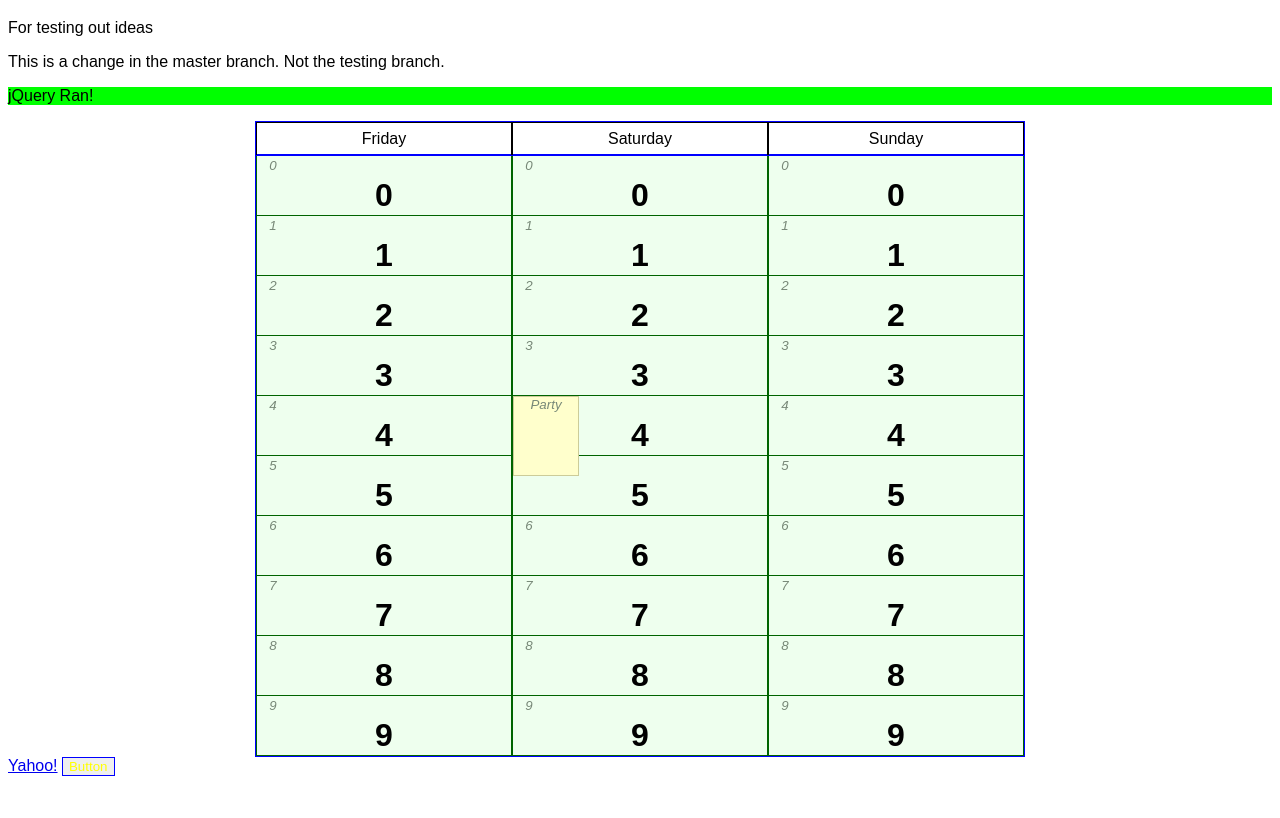
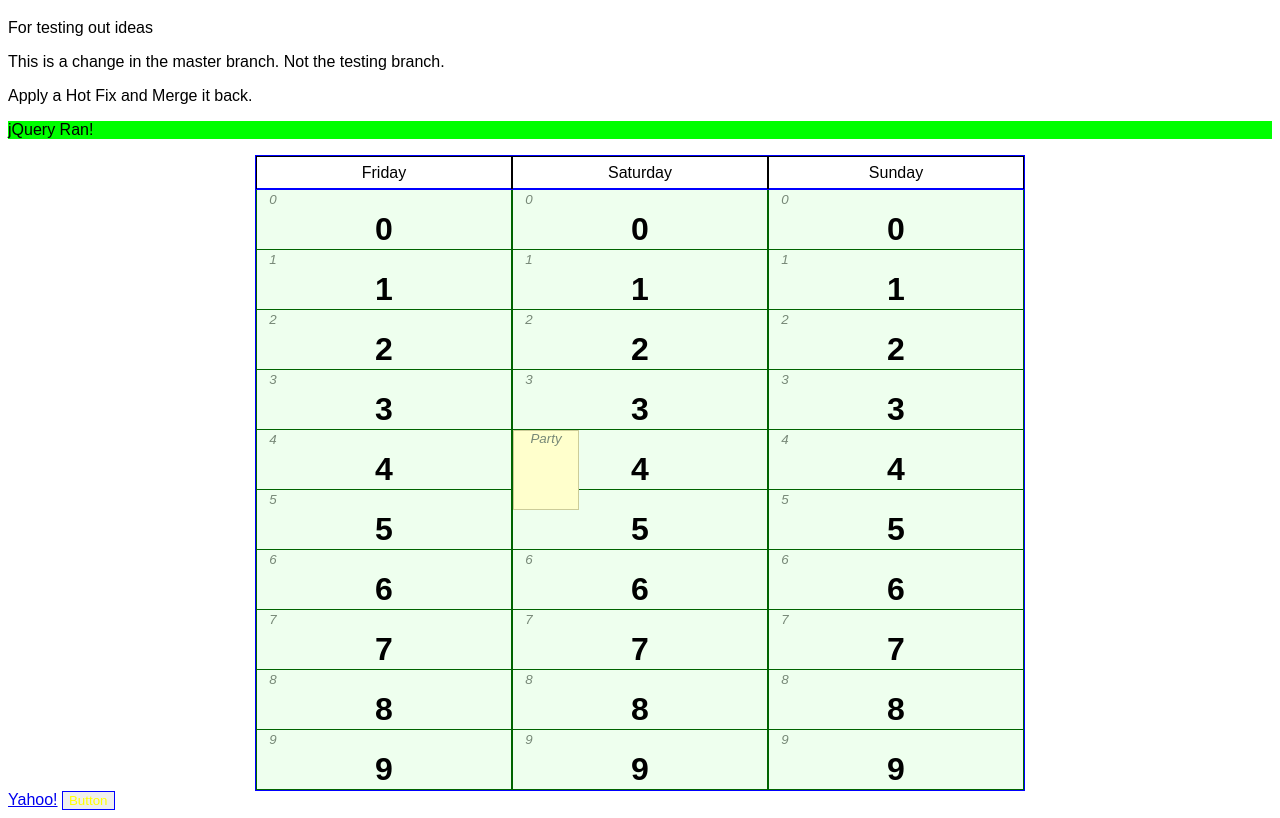
Before and after one commit to snovis/jqdev, a plain HTML site: page index.html in a window 1280 px wide. Shown: the part 61-879 px from the top of the page. Before the commit the page ends 845 px from the top, so only its background shows below. Drawn offline with Linux system fonts and the light colour scheme.

Commit message:
Apply Hot Fix!

```diff
--- a/index.html
+++ b/index.html
@@ -13,6 +13,7 @@
 <p>For testing out ideas</p>
 
 <p> This is a change in the master branch. Not the testing branch. </p>
+<p>Apply a Hot Fix and Merge it back.</p>
 <div id="jqtest">this is jQuery Stuff</div>
 <center>
     <div id="header">
```
